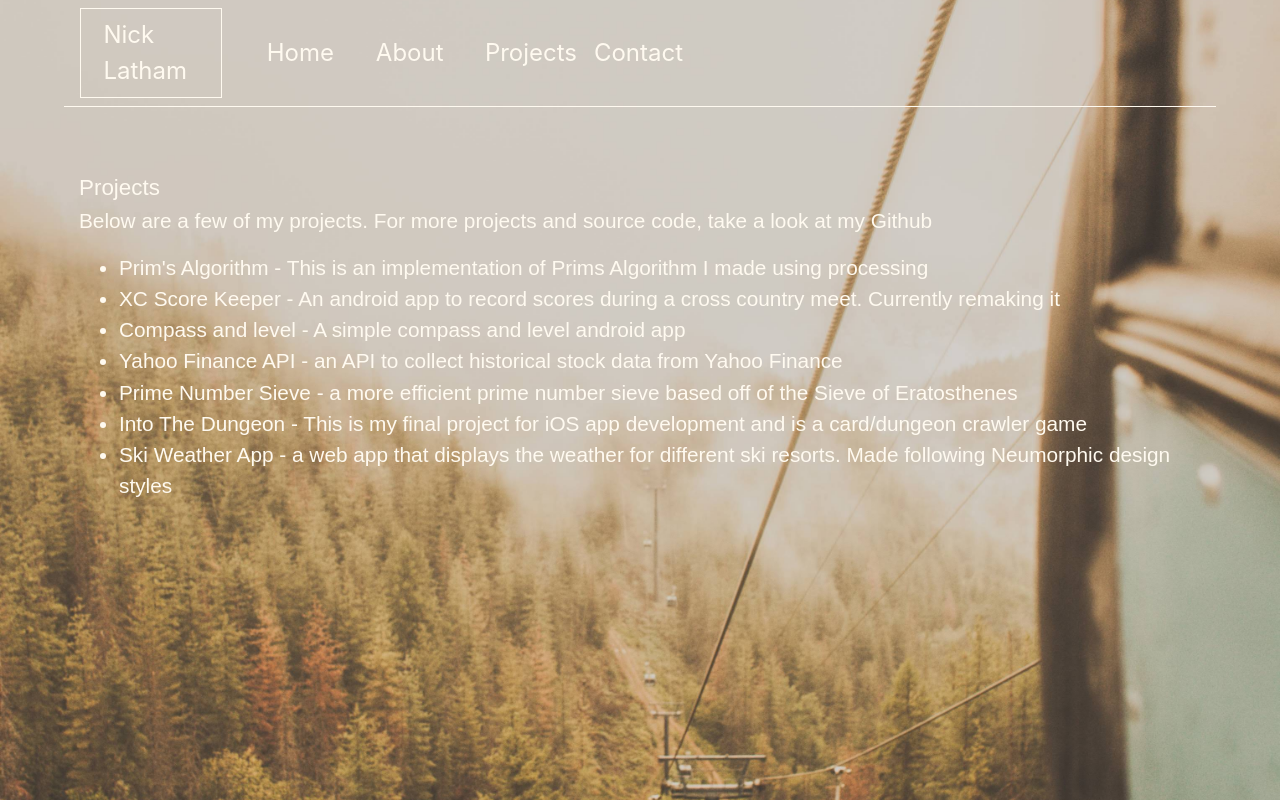
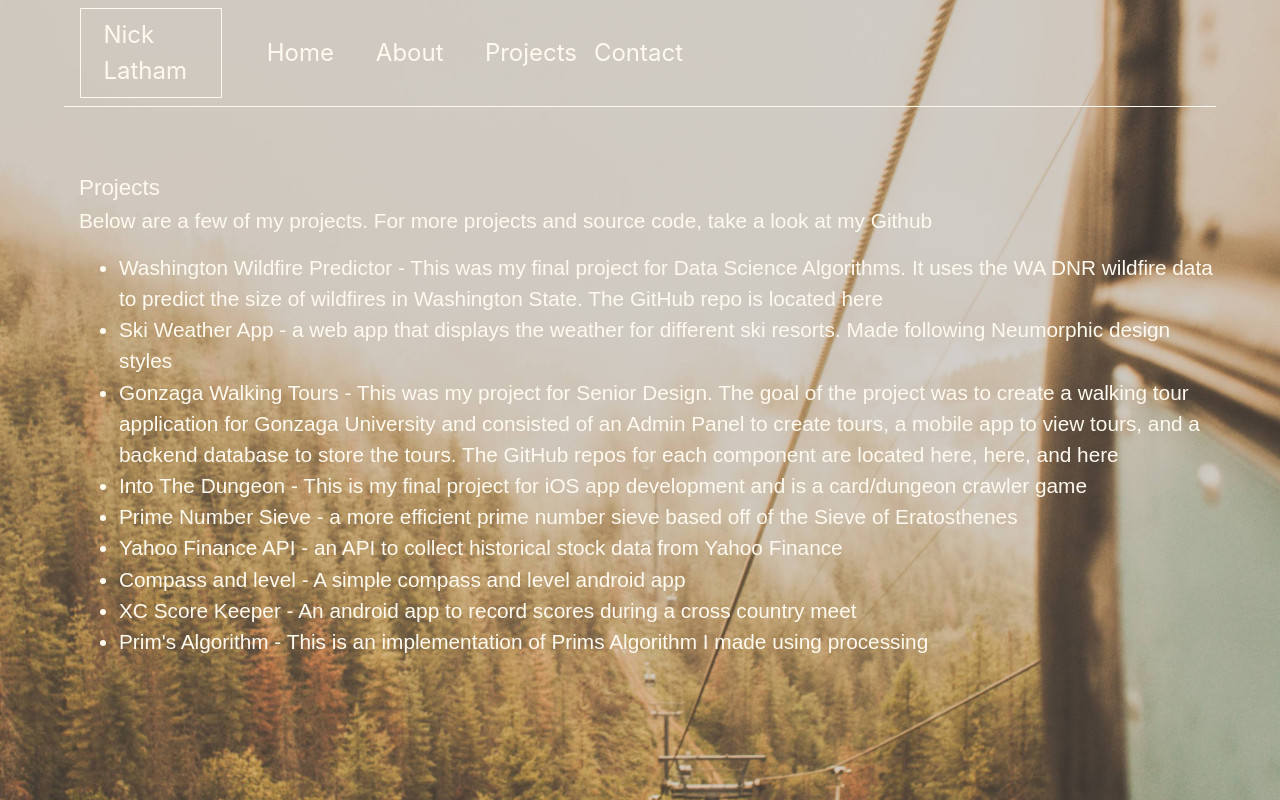
Before and after one commit to nlatham1999/personal-website, a React (Create React App) app: page /projects in a window 1280 px wide. Built offline with nearby package versions, Linux system fonts and the light colour scheme.

Commit message:
feat: added projects

```diff
--- a/src/Projects.js
+++ b/src/Projects.js
@@ -10,13 +10,16 @@ const Projects = () => {
             <h>Projects</h>
             <p>Below are a few of my projects. For more projects and source code, take a look at my <a href="https://github.com/nlatham1999">Github</a></p>
             <ul>
+                <li><a href="https://wildfire-analysis-2021.herokuapp.com/">Washington Wildfire Predictor</a> - This was my final project for Data Science Algorithms. It uses the WA DNR wildfire data to predict the size of wildfires in Washington State. The GitHub repo is located <a href="https://github.com/nlatham1999/CPSC322Project-WildfireAnalysis">here</a></li>
+                <li><a href="https://skiweather.app">Ski Weather App</a> - a web app that displays the weather for different ski resorts. Made following Neumorphic design styles</li>
+                <li><a href="https://gonzagatours.app/">Gonzaga Walking Tours</a> - This was my project for Senior Design. The goal of the project was to create a walking tour application for Gonzaga University and consisted of an Admin Panel to create tours, a mobile app to view tours, and a backend database to store the tours.
+                The GitHub repos for each component are located <a href="https://github.com/nlatham1999/guwt-mobile-app">here</a>, <a href="https://github.com/michaelpeterswa/guwt-admin-panel">here</a>, and <a href="https://github.com/michaelpeterswa/guwt-admin-panel-backend">here</a> </li>
+                <li><a href="https://github.com/nlatham1999/CPSC315-Final-Project">Into The Dungeon</a> - This is my final project for iOS app development and is a card/dungeon crawler game</li>
+                <li><a href="https://github.com/nlatham1999/PrimeNumberSieve">Prime Number Sieve</a> - a more efficient prime number sieve based off of the Sieve of Eratosthenes</li>
+                <li><a href="https://nlatham1999.github.io/StockDataInterface/">Yahoo Finance API</a> - an API to collect historical stock data from Yahoo Finance</li>
+                <li><a href="https://play.google.com/store/apps/details?id=app.level.compass">Compass and level</a> - A simple compass and level android app</li>
+                <li><a href="https://play.google.com/store/apps/details?id=app.score.xcscorekeeper">XC Score Keeper</a> - An android app to record scores during a cross country meet</li>
                 <li><a href="https://github.com/nlatham1999/Prims-Algorithm">Prim's Algorithm</a> - This is an implementation of Prims Algorithm I made using processing</li>
-                <li><a href="https://play.google.com/store/apps/details?id=app.score.xcscorekeeper">XC Score Keeper</a> - An android app to record scores during a cross country meet. Currently remaking it</li>
-                <li><a href="https://play.google.com/store/apps/details?id=app.level.compass">Compass and level</a> - A simple compass and level android app</li>
-                <li><a href="https://nlatham1999.github.io/StockDataInterface/">Yahoo Finance API</a> - an API to collect historical stock data from Yahoo Finance</li>
-                <li><a href="https://github.com/nlatham1999/PrimeNumberSieve">Prime Number Sieve</a> - a more efficient prime number sieve based off of the Sieve of Eratosthenes</li>
-                <li><a href="https://github.com/nlatham1999/CPSC315-Final-Project">Into The Dungeon</a> - This is my final project for iOS app development and is a card/dungeon crawler game</li>
-                <li><a href="https://skiweather.app">Ski Weather App</a> - a web app that displays the weather for different ski resorts. Made following Neumorphic design styles</li>
             </ul>
         </div>
     </Container>
```
